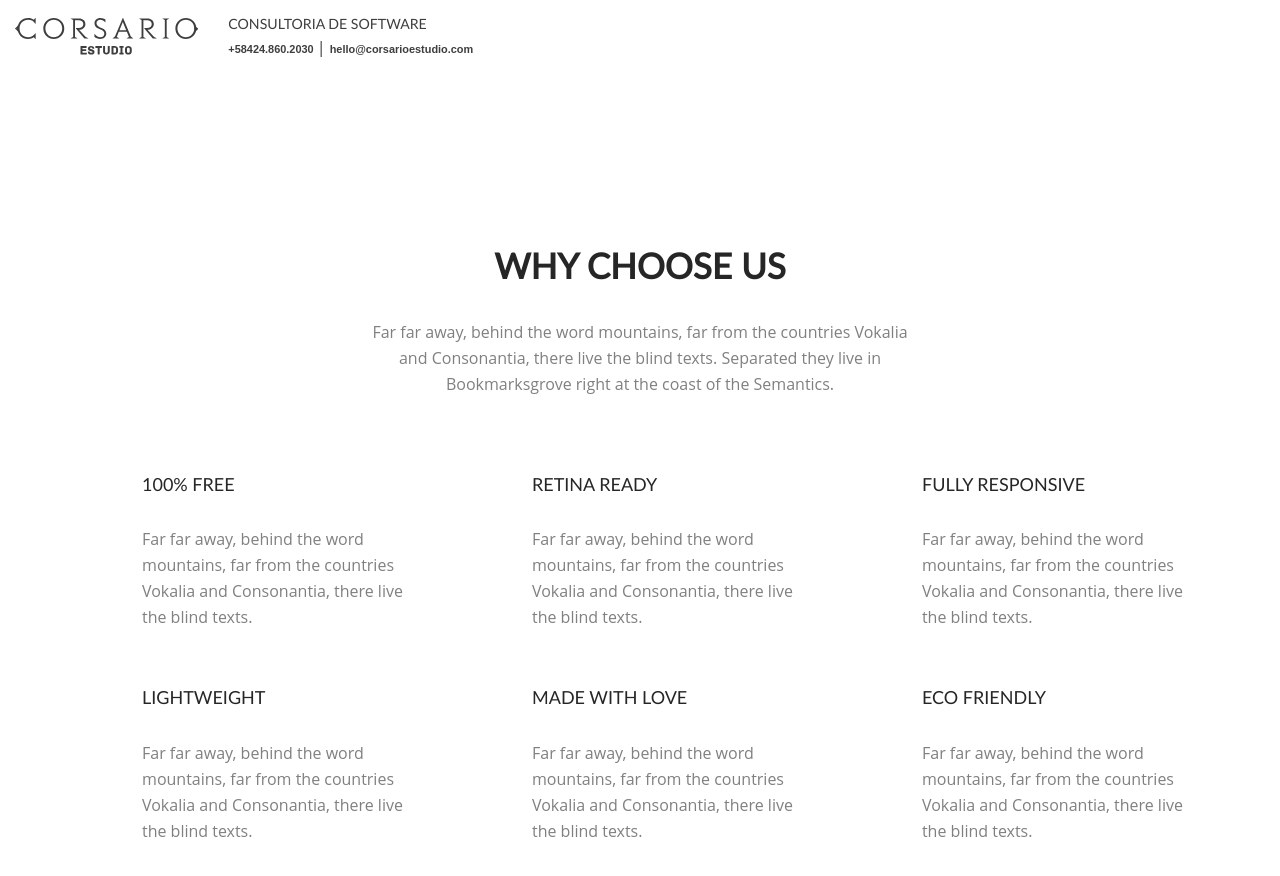
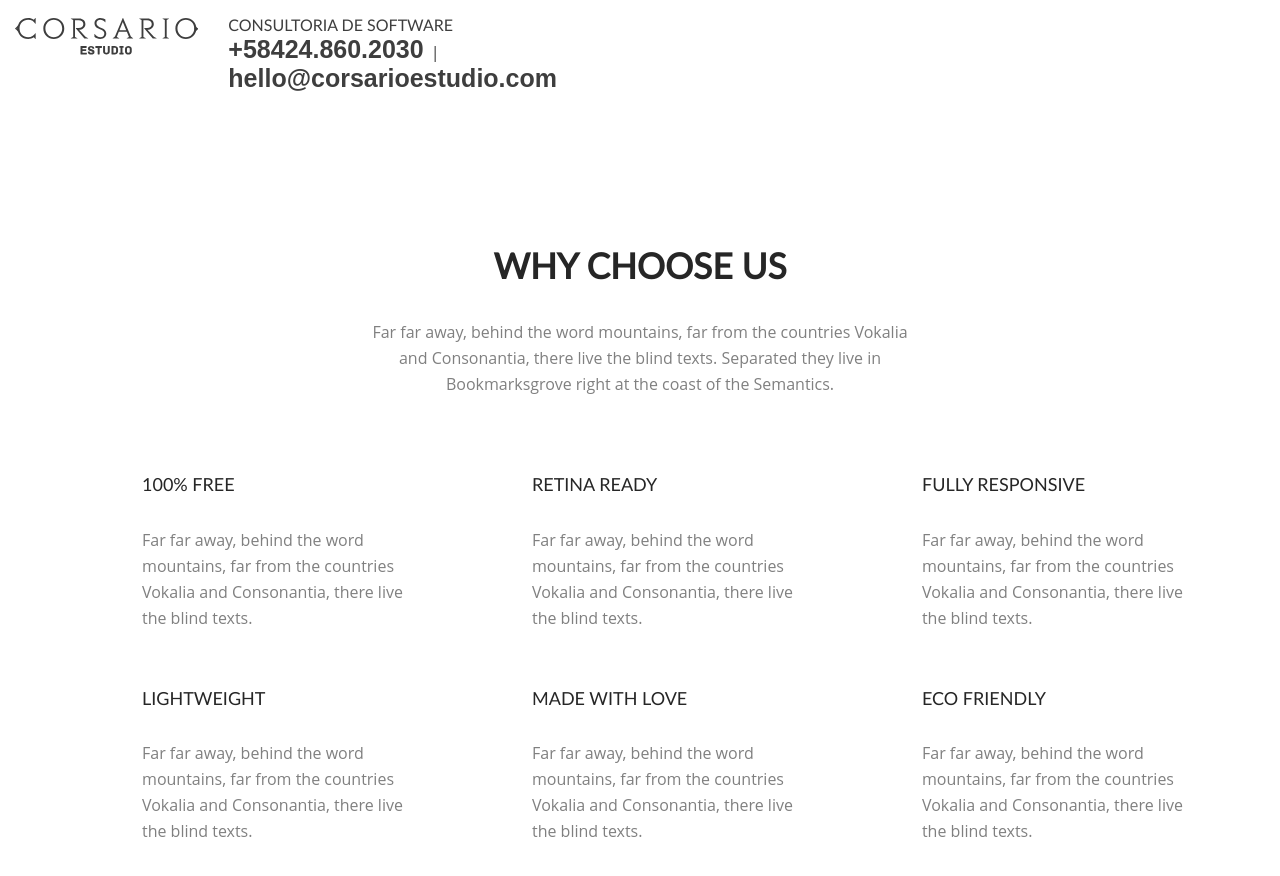
Before and after one commit to CorsarioEstudio/CorsarioEstudio.github.io, a Jekyll site: the page built from about.html, in a window 1280 px wide and 900 px high. Shown: the top 876 px of the window. Built offline with Jekyll 4.4.1, drawn with Linux system fonts in a browser that asks for light colours; some web fonts are replaced.

Commit message:
Pagina V1 - Font responsive test

```diff
--- a/css/cards.css
+++ b/css/cards.css
@@ -2,6 +2,10 @@
 body{
   overflow-x: hidden;
   margin: 10px;
+}
+
+#contenido p, #contenido ul{
+  font-size: 1.1em;
 }
 
 .nube-left{
@@ -376,14 +380,14 @@
   color:white;
   padding: 0;
   margin: 0;
-  font-size: 68.333% !important;
+  font-size: 0.8em;
 }
 
 .subtitle {
   color:white;
   padding: 0;
   margin: 0;
-  font-size: 88.333% !important;
+  font-size: 1em;
 }
 
 .corsario-link-wrap ul li a{
@@ -577,7 +581,8 @@
 }
 
 h2 {
-  font-size: 35px;
+  font-size: 2.2em;
+  /*font-size: 35px;*/
   font-weight: 700;
 }
 
@@ -1446,7 +1451,7 @@
   /*min-height: 800px;*/
 }
 .corsario-cover .corsario-cover-text .cover-text-lead {
-  font-size: 49px;
+  font-size: 3.5em;
   /*font-family: "Montserrat", Arial, sans-serif;*/
   font-family: LatoWebBold;
   text-transform: uppercase;
```
